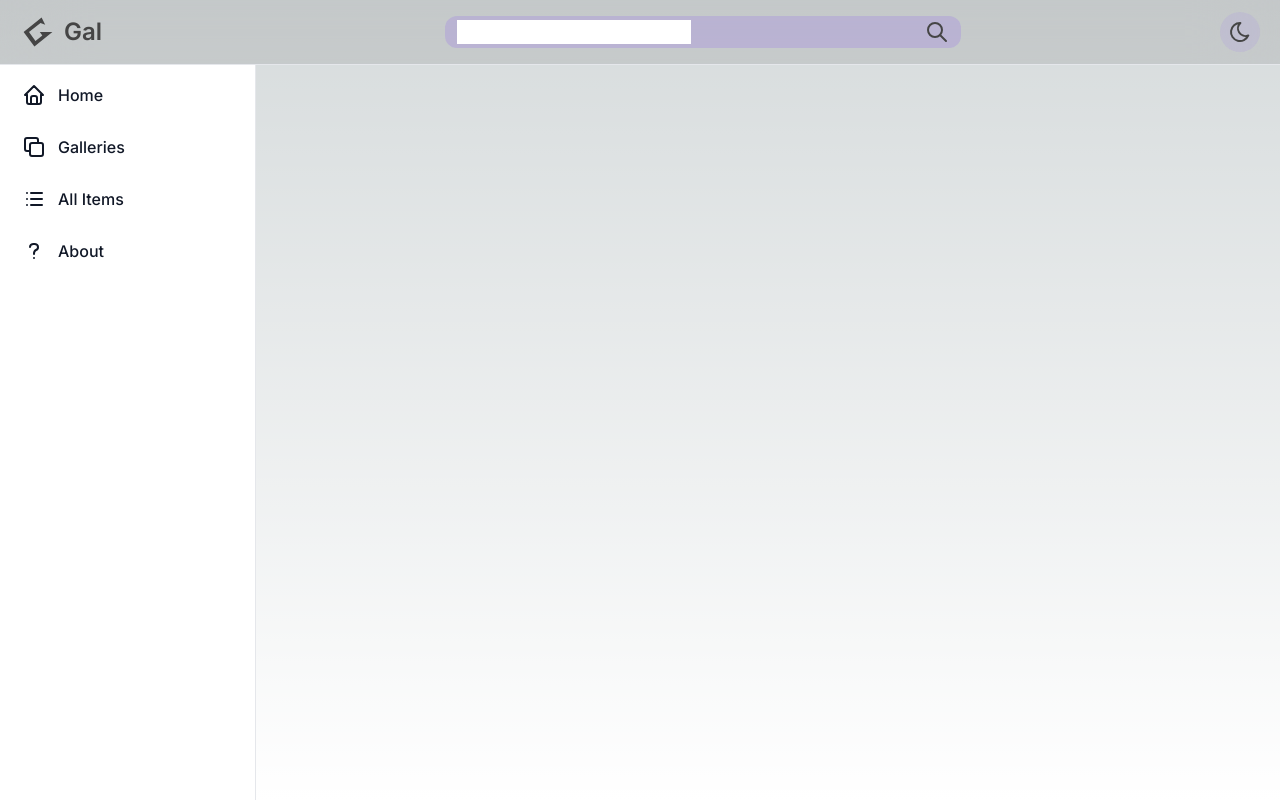
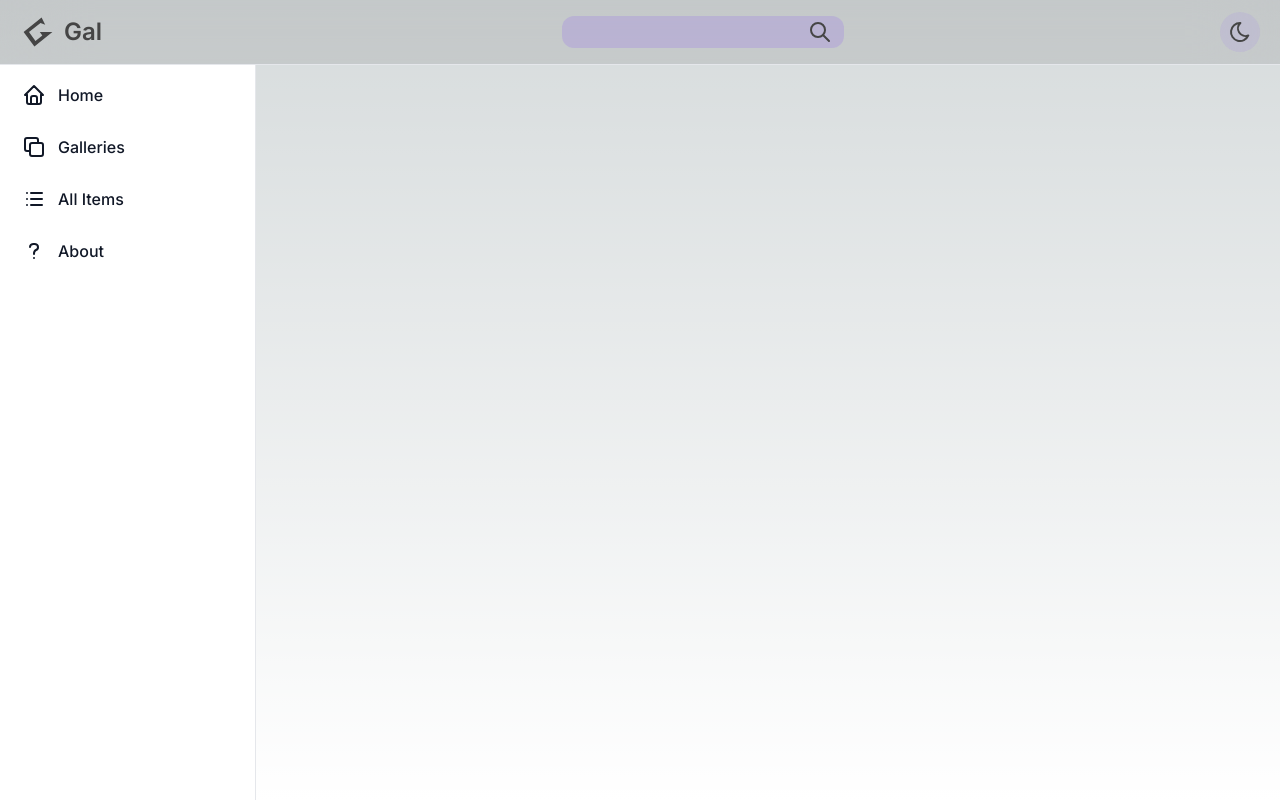
Before and after one commit to xenopeg/gal, a Next.js app: page / in a window 1280 px wide. Built offline with nearby package versions, Linux system fonts and the light colour scheme.

Commit message:
Forgot to remove test element

```diff
--- a/src/components/ui/SearchBar.tsx
+++ b/src/components/ui/SearchBar.tsx
@@ -49,7 +49,6 @@ export default function SearchBar() {
         return false;
       }}
     >
-      <input type="text" />
       <Input
         value={query}
         name="q"
```
